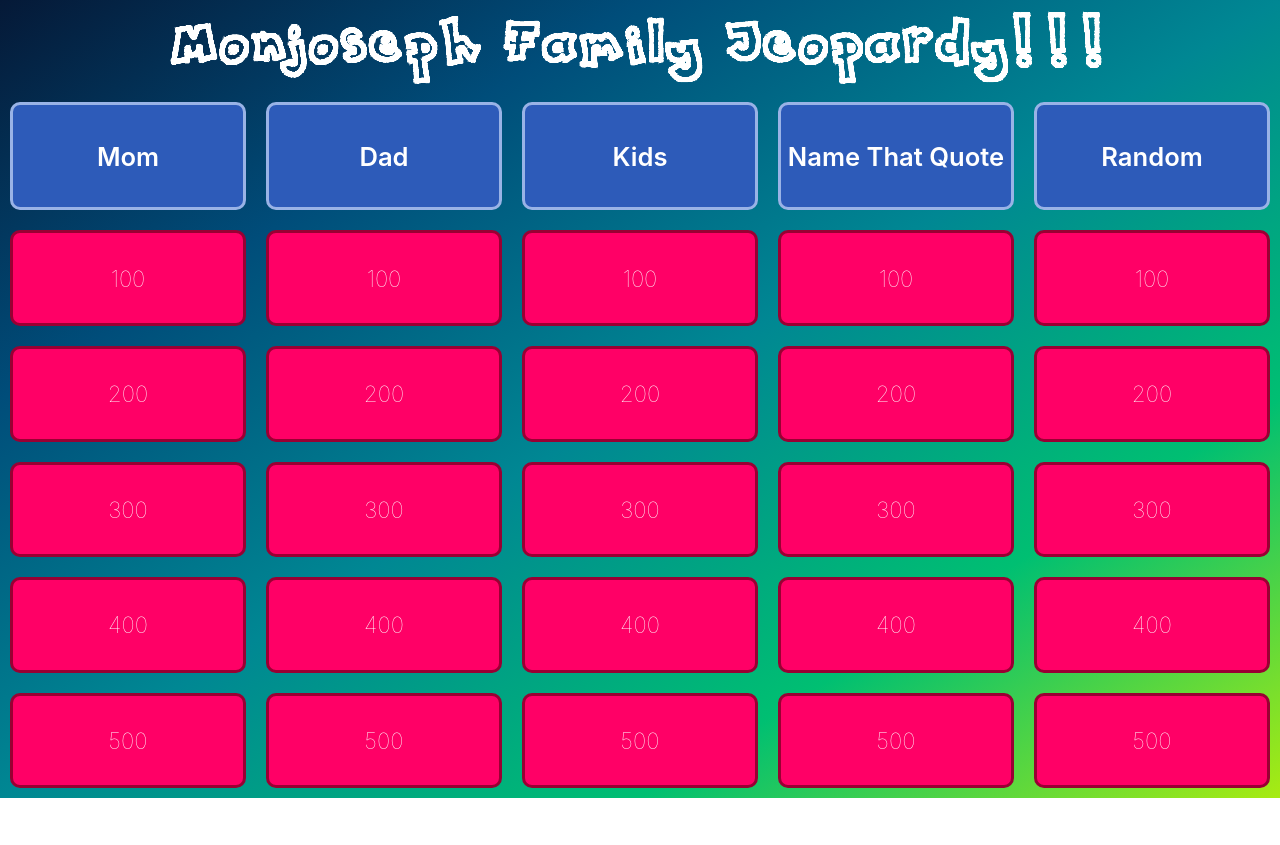
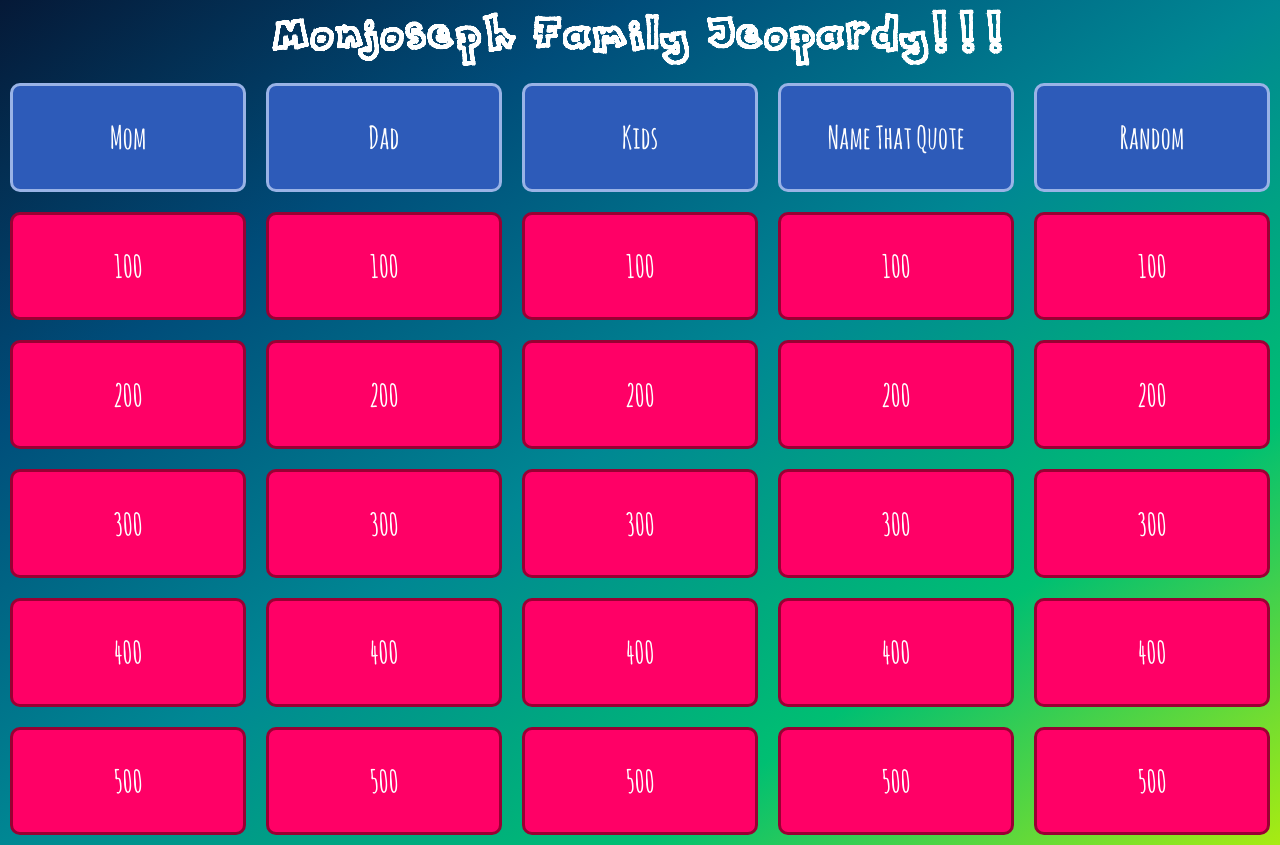
Before and after one commit to InnaMon/jeopardy, a React (Create React App) app: page / in a window 1280 px wide. Before the commit the page ends 800 px from the top, so only its background shows below. Built offline with nearby package versions, Linux system fonts and the light colour scheme.

Commit message:
added more styling and fonts

```diff
--- a/src/App.css
+++ b/src/App.css
@@ -5,9 +5,29 @@
   src: local('Toony Medium'), url('Toony.woff') format('woff');
 }
 
+@font-face {
+  font-family: 'Amatic SC Regular';
+  font-style: normal;
+  font-weight: normal;
+  src: local('Amatic SC Regular'), url('AmaticSC-Regular.woff') format('woff');
+}
+
+
+@font-face {
+  font-family: 'Amatic SC Bold';
+  font-style: normal;
+  font-weight: normal;
+  src: local('Amatic SC Bold'), url('AmaticSC-Bold.woff') format('woff');
+}
+
+body, html {
+  font-family: 'Amatic SC Bold';
+  font-size: 1.4em;
+}
+
 h1 {
   font-family: 'Toony Medium';
-  font-size: 5em;
+  font-size: 2em;
   color: white;
   padding: 3px;
   margin-block-start: 0;
--- a/src/components/Card/Card.css
+++ b/src/components/Card/Card.css
@@ -1,15 +1,16 @@
 .card {
     display: flex;
-    height: 4em;
+    /* height: 4em; */
     flex: 1;
     justify-content: center;
     align-items: center;
-    font-weight: lighter;
-    font-size: 1.4em;
+    /* font-weight: lighter; */
+    /* font-size: 1.4em; */
     background-color: #ff0066;
     color: white;
     border: 3px solid #990033;
     cursor: pointer;
     margin: 10px;
     border-radius: 10px;
+    box-sizing: border-box;
 }
--- a/src/components/Category/Category.css
+++ b/src/components/Category/Category.css
@@ -1,15 +1,16 @@
 .category {
     display: flex;
-    height: 4em;
+    /* height: 3em; */
     flex: 1;
     justify-content: center;
     align-items: center;
-    font-weight: lighter;
-    font-size: 1.6em;
+    /* font-weight: lighter; */
+    /* font-size: 1.6em; */
     background-color: #2d5bb9;
     color: white;
-    font-weight: 600;
+    /* font-weight: 600; */
     margin: 10px;
     border-radius: 10px;
     border: 3px solid #99b3e6;
+    box-sizing: border-box;
 }
--- a/src/components/Modal/Modal.css
+++ b/src/components/Modal/Modal.css
@@ -1,7 +1,7 @@
 .Modal {
     position: fixed;
     z-index: 500;
-    background-color: #ff0066;
+    background-color: #600080;
     width: 70%;
     /* border: 4px solid #ffff00; */
     /* box-shadow: 1px 1px 1px black; */
--- a/src/components/Modal/Modal.js
+++ b/src/components/Modal/Modal.js
@@ -2,14 +2,6 @@ import React, {Component } from "react";
 import './Modal.css'
 
 class Modal extends Component {
-    // UNSAFE_shouldComponentUpdate ( nextProps, nextState ) {
-    //     return nextProps.show !== this.props.show || nextProps.children !== this.props.children;
-    // }
-
-    componentDidUpdate () {
-        console.log('[Modal] DidUpdate');
-    }
-
     onClose = e => {
         this.props.onClose && this.props.onClose(e);
     };
```
Also changed, not shown: src/AmaticSC-Bold.woff (added), src/AmaticSC-Regular.woff (added).
